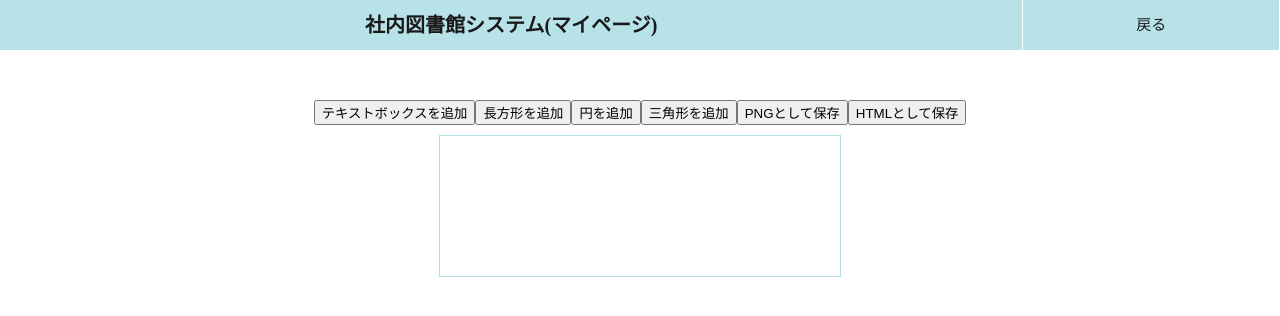
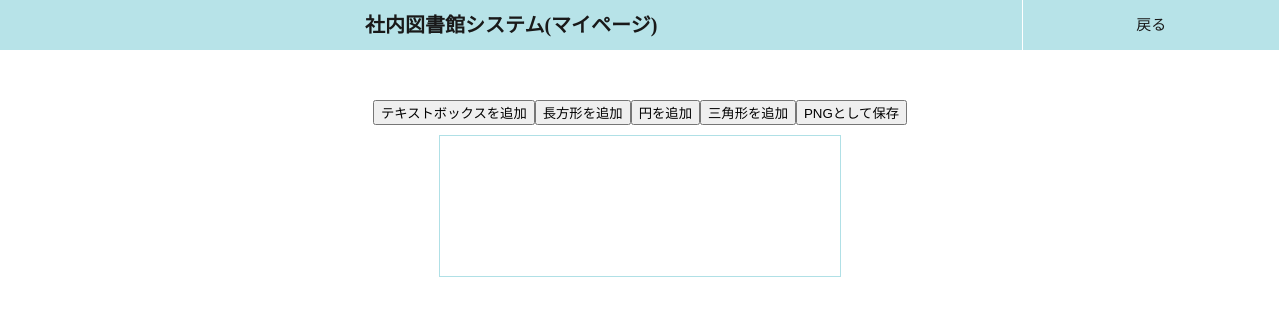
Before and after one commit to nakazon1030/DA2, a React (Vite) app: page /TestPage in a window 1280 px wide. Shown: the top 316 px of the page. Built offline with nearby package versions, Linux system fonts and the light colour scheme.

Commit message:
saveAsPng

```diff
--- a/src/DisplayPage.jsx
+++ b/src/DisplayPage.jsx
@@ -1,3 +1,22 @@
+// import React from 'react';
+// import BookData from './BookData.jsx';
+
+// const DisplayPage = () => {
+//   return (
+//     <div>
+//       <h1>HTML Contents</h1>
+//       {BookData.map(book => (
+//         <div key={book.id}>
+//           <h2>{book.title}</h2>
+//           <div dangerouslySetInnerHTML={{ __html: book.htmlContent }} />
+//         </div>
+//       ))}
+//     </div>
+//   );
+// };
+
+// export default DisplayPage;
+
 import React from 'react';
 import BookData from './BookData.jsx';
 
@@ -9,6 +28,9 @@ const DisplayPage = () => {
         <div key={book.id}>
           <h2>{book.title}</h2>
           <div dangerouslySetInnerHTML={{ __html: book.htmlContent }} />
+          {book.images.map((image, index) => (
+            <img key={index} src={image} alt={`Book ${book.id} Image ${index + 1}`} />
+          ))}
         </div>
       ))}
     </div>
--- a/src/SaveAsHtml.jsx
+++ /dev/null
@@ -1,12 +0,0 @@
-import { addHtmlContentToBook } from './BookData.jsx';
-
-export const saveAsHtml = (elementId, bookId) => {
-  const element = document.getElementById(elementId);
-  const htmlContent = element.outerHTML;
-  addHtmlContentToBook(bookId, htmlContent); // HTMLコンテンツをリストに保存
-  const blob = new Blob([htmlContent], { type: 'text/html' });
-  const link = document.createElement('a');
-  link.href = URL.createObjectURL(blob);
-  link.download = 'design.html';
-  link.click();
-};
--- a/src/SaveAsPng.jsx
+++ b/src/SaveAsPng.jsx
@@ -1,4 +1,5 @@
 import html2canvas from 'html2canvas';
+import { addHtmlContentToBook, BookData } from './BookData.jsx';
 
 export const saveAsPng = (elementId, bookId) => {
   const element = document.getElementById(elementId);
@@ -6,7 +7,11 @@ export const saveAsPng = (elementId, bookId) => {
     const imgData = canvas.toDataURL('image/png');
     const link = document.createElement('a');
     link.href = imgData;
-    link.download = 'design.png';
-    link.click();
+    // BookDataのimagesリストに追加
+    const book = BookData.find(book => book.id === bookId);
+    if (book) {
+      book.images.push(imgData);
+      localStorage.setItem('bookData', JSON.stringify(BookData)); // ローカルストレージに保存
+    }
   });
 };
--- a/src/TestPage.jsx
+++ b/src/TestPage.jsx
@@ -3,7 +3,6 @@ import React, { useState } from 'react';
 import { Rnd } from 'react-rnd';
 import html2canvas from 'html2canvas';
 import './TestPage.css'; // CSSファイルをリネーム
-import { saveAsHtml } from './SaveAsHtml.jsx'; // インポート
 import { handleClick } from './handclick.jsx';
 import { saveAsPng } from './SaveAsPng.jsx';
 
@@ -134,7 +133,6 @@ const TestPage = () => {
       <button onClick={() => addElement('circle')}>円を追加</button>
       <button onClick={() => addElement('triangle')}>三角形を追加</button>
       <button onClick={() => saveAsPng('designArea', selectedBookId)}>PNGとして保存</button>
-      <button onClick={() => saveAsHtml('designArea', selectedBookId)}>HTMLとして保存</button>
       {selectedElement && (
         <div style={{ marginTop: '10px' }}>
           {selectedElement.type === 'text' && (
```
